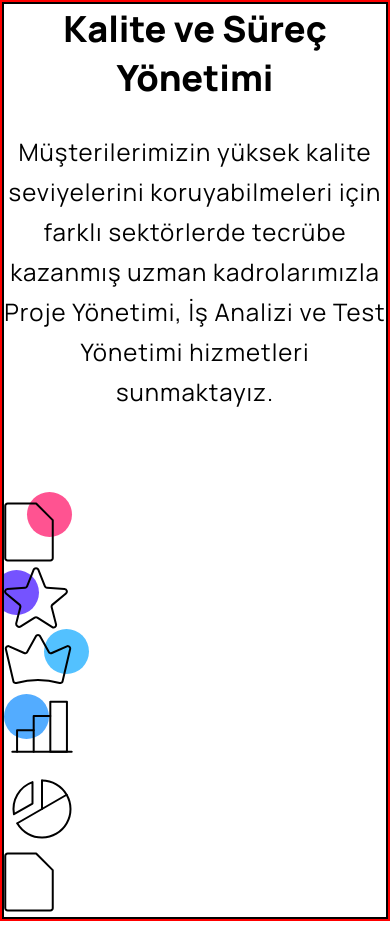
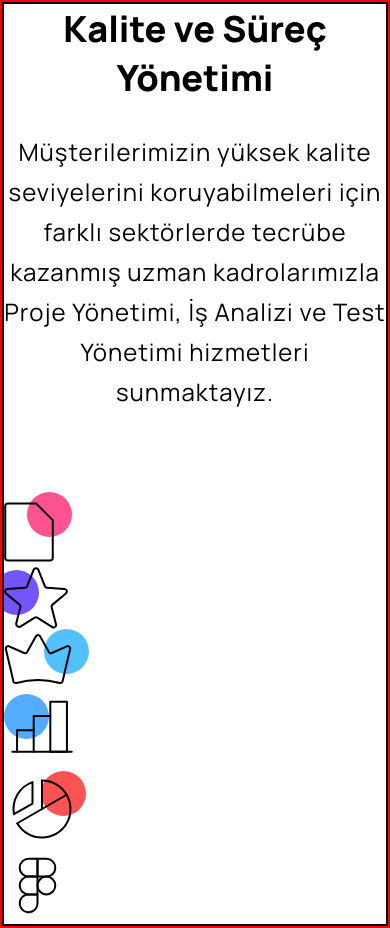
Before and after one commit to AbdullajonovAzizjon/projects, a plain HTML site: page index.html in a window 390 px wide. Drawn offline with Linux system fonts and the light colour scheme.

Commit message:
responsive web-page

```diff
--- a/css/style.css
+++ b/css/style.css
@@ -80,3 +80,18 @@ body{
     top: 4px;
     z-index: -1;
 }
+
+.container .diagramsWrap .diagram5 .img__wrap{
+    position: relative;
+}
+
+.container .diagramsWrap .diagram5 .img__wrap .coralRed__circle{
+    width: 45px;
+    height: 45px;
+    background-color: #FF5353;
+    border-radius: 50%;
+    position: absolute;
+    top: 0;
+    left: 37px;
+    z-index: -1;
+}
--- a/index.html
+++ b/index.html
@@ -47,7 +47,7 @@
                 </div>
                 <div class="diagram6">
                     <div class="img__wrap">
-                        <img src="./assets/icons/document.svg" alt="no found document">
+                        <img src="./assets/icons/FigmaLogo.svg" alt="no found FigmaLogo">
                         <div class="pink__circle"></div>
                     </div>
                 </div>
```
